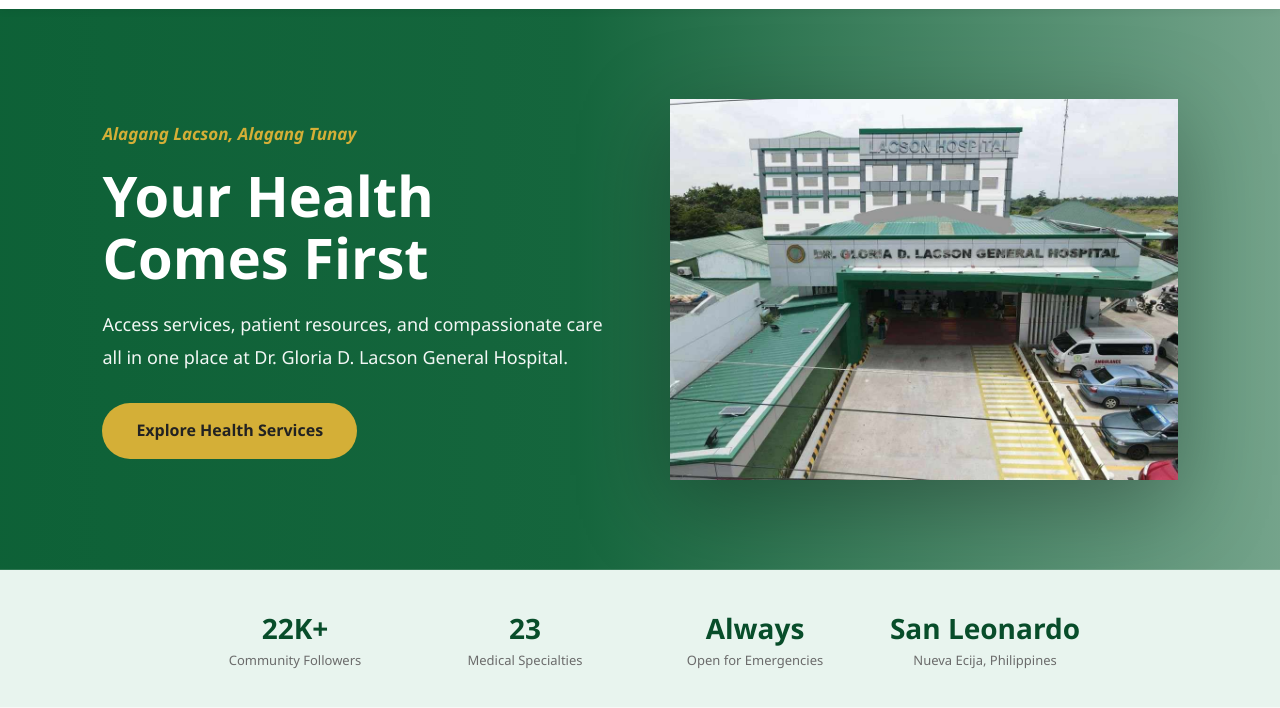
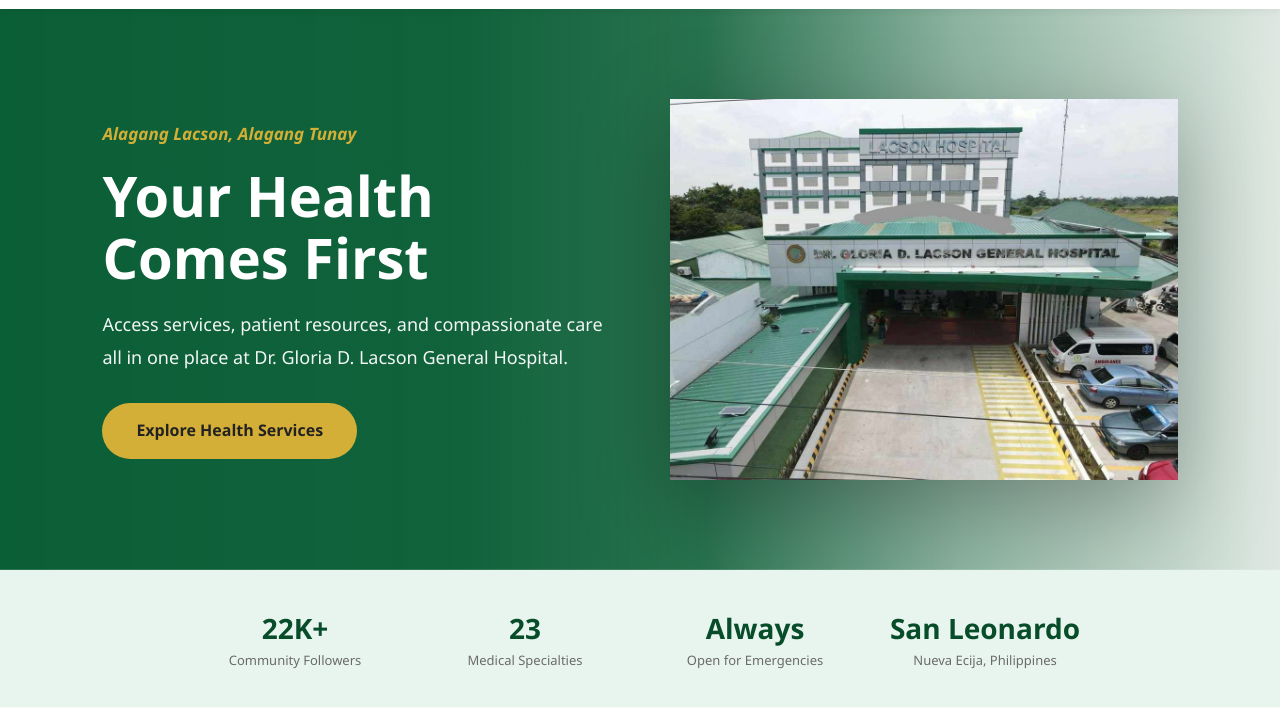
Before and after one commit to rovicace2002-blip/dglgh-website, a plain HTML site: page index.html in a window 1280 px wide. Shown: the part 92-800 px from the top of the page. Drawn offline with Linux system fonts and the light colour scheme.

Commit message:
Update index.html

```diff
--- a/index.html
+++ b/index.html
@@ -35,24 +35,30 @@ nav.links a:hover{color:var(--green);}
 /* Hero */
 
 .hero{
-    position:relative;
-    display:flex;
-    align-items:center;
-    justify-content:space-between;
-    gap:60px;
-    padding:90px 8%;
-     background:
+    position: relative;
+    display: flex;
+    align-items: center;
+    justify-content: space-between;
+    gap: 60px;
+    padding: 90px 8%;
+    color: #fff;
+    overflow: hidden;
+
+    background:
+        radial-gradient(circle at 75% 30%, rgba(255,255,255,.18), transparent 35%),
         linear-gradient(
             90deg,
-            rgba(9,94,51,.98) 0%,
-            rgba(9,94,51,.95) 45%,
-            rgba(9,94,51,.55) 100%
+            #0b5f37 0%,
+            rgba(11,95,55,.98) 35%,
+            rgba(11,95,55,.88) 55%,
+            rgba(11,95,55,.45) 75%,
+            rgba(11,95,55,.10) 100%
         ),
         url("images/hospital-hero.jpg");
-    background-size:cover;
-    background-position:center right;
-    color:#fff;
-    overflow:hidden;
+
+    background-size: cover;
+    background-position: center;
+    background-blend-mode: multiply;
 }
 .hero-content{
     flex:1;
```
